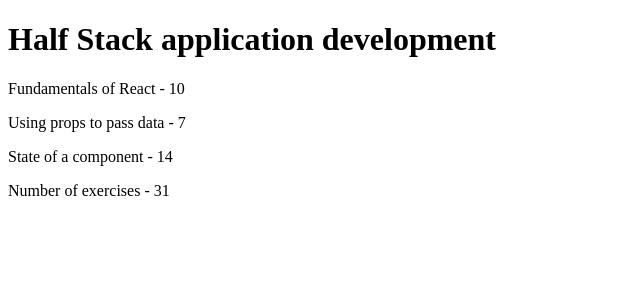
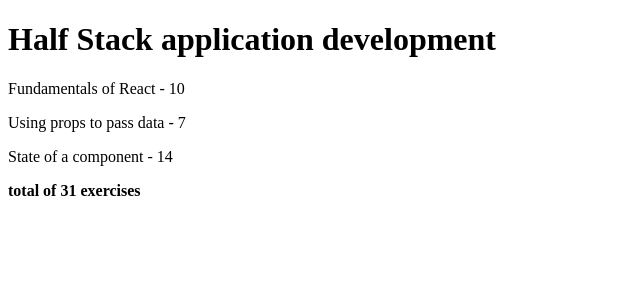
Before and after one commit to JSE955/fso-courseinfo, a React (Create React App) app: page / in a window 1280 px wide. Shown: the top 300 px of the page, without its empty margins (0-640 px from the left). Built offline with nearby package versions, Linux system fonts and the light colour scheme.

Commit message:
Added sum of exercises using reduce function

```diff
--- a/src/App.js
+++ b/src/App.js
@@ -62,9 +62,13 @@ const Part = ({name, exercise}) => {
 }
 
 const Total = ({parts}) => {
+  const value = 0
+  const total = parts.reduce(
+    (accumulator, part) => accumulator + part.exercises, value)
+
   return (
     <div>
-      <p>Number of exercises - {parts[0].exercises + parts[1].exercises + parts[2].exercises}</p>
+      <p><b>total of {total} exercises</b></p>
     </div>
   )
 }
```
